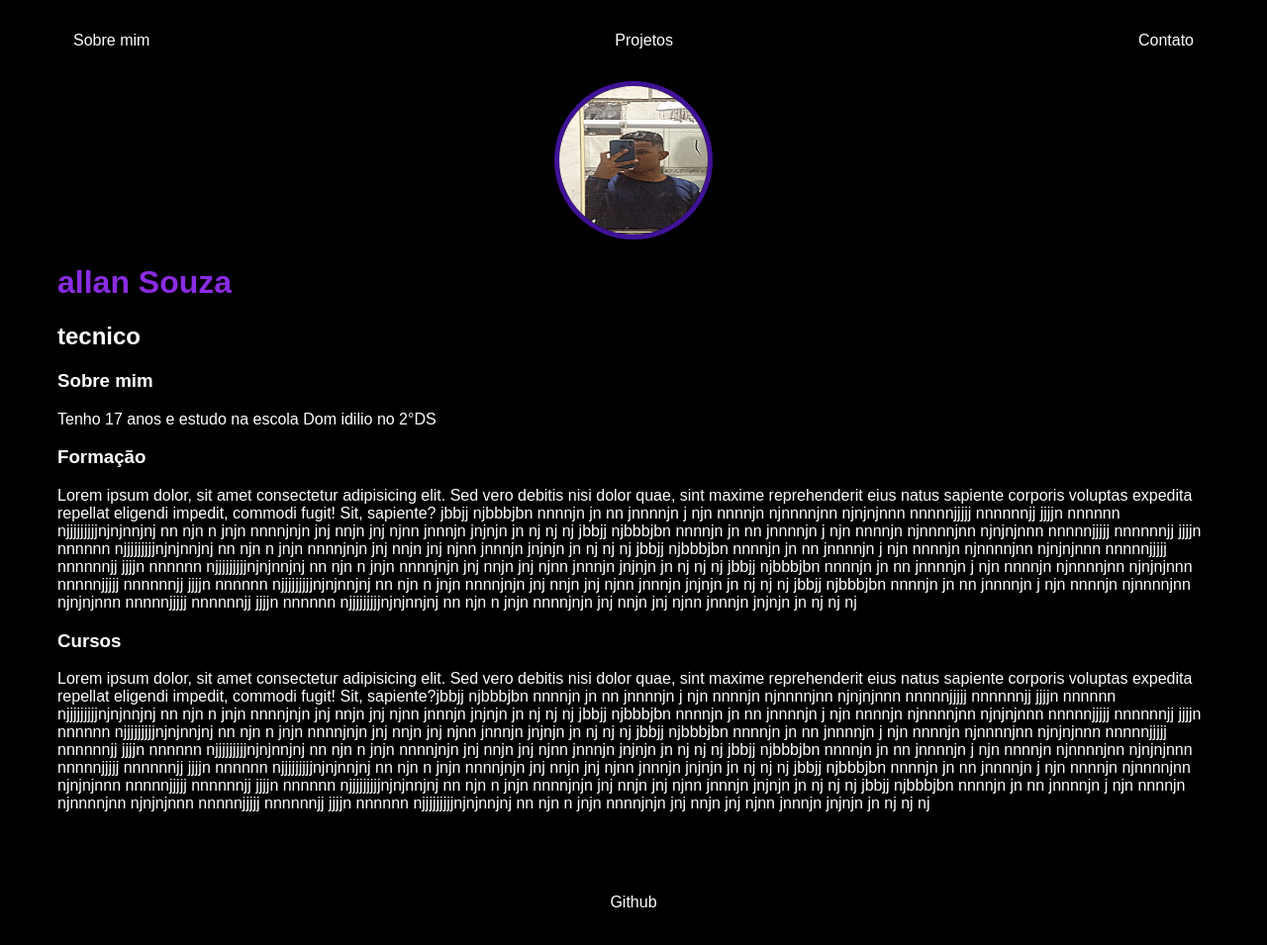
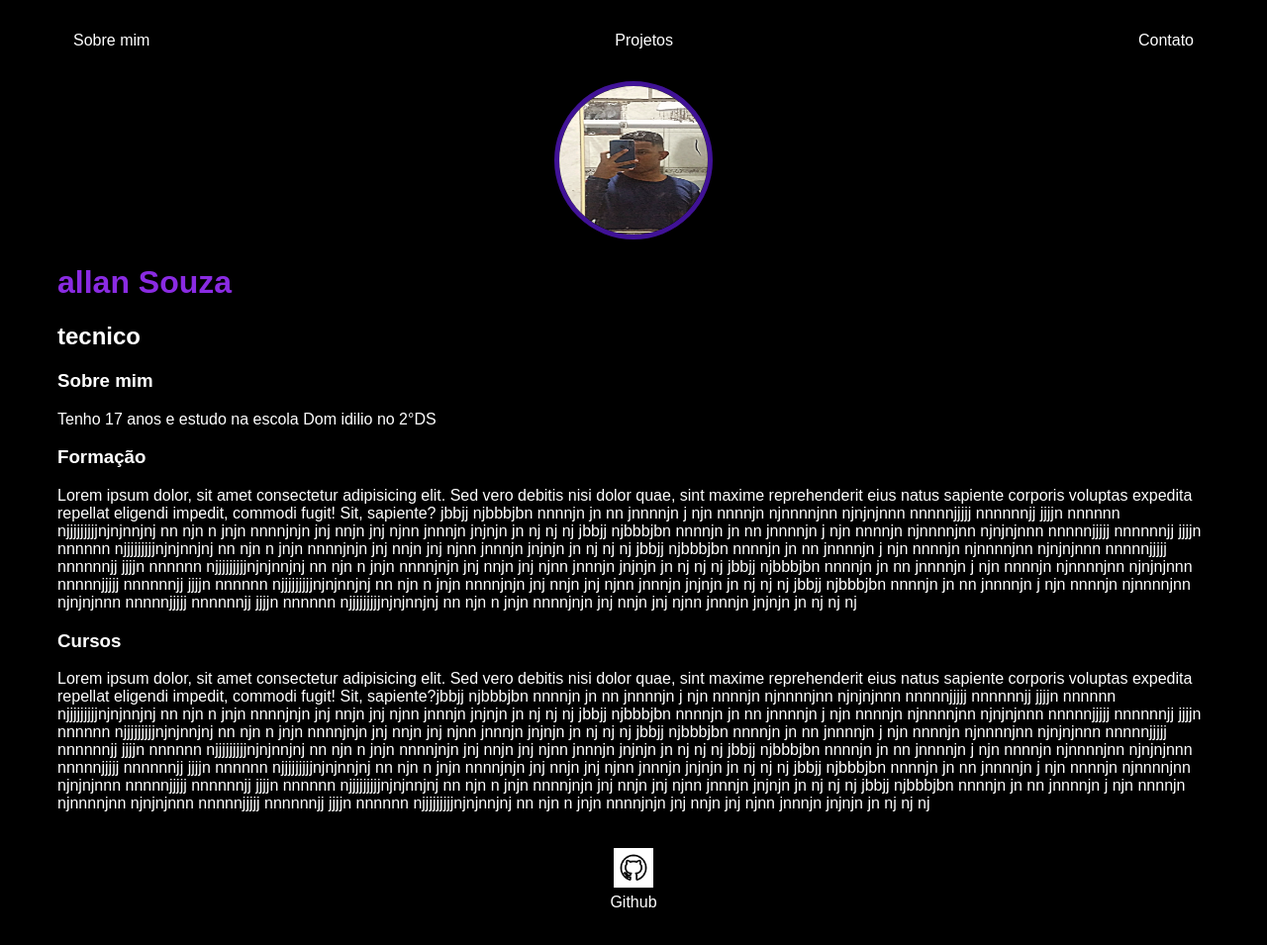
Before and after one commit to allansouza262/Novito, a plain HTML site: page index.html in a window 1280 px wide. Shown: the top 955 px of the page at 99% size. Drawn offline with Linux system fonts and the light colour scheme.

Commit message:
De Sexta

```diff
--- a/index.html
+++ b/index.html
@@ -54,7 +54,7 @@
 
         <footer>
             <a href="https://github.com/allansouza262/w.git">
-                <img src="img\25231.png" alt="">
+                <img src="img\images.png" alt="">
                 <p>Github</p>
             </a>
         </footer>
```
Also changed, not shown: img/images.png (added).
